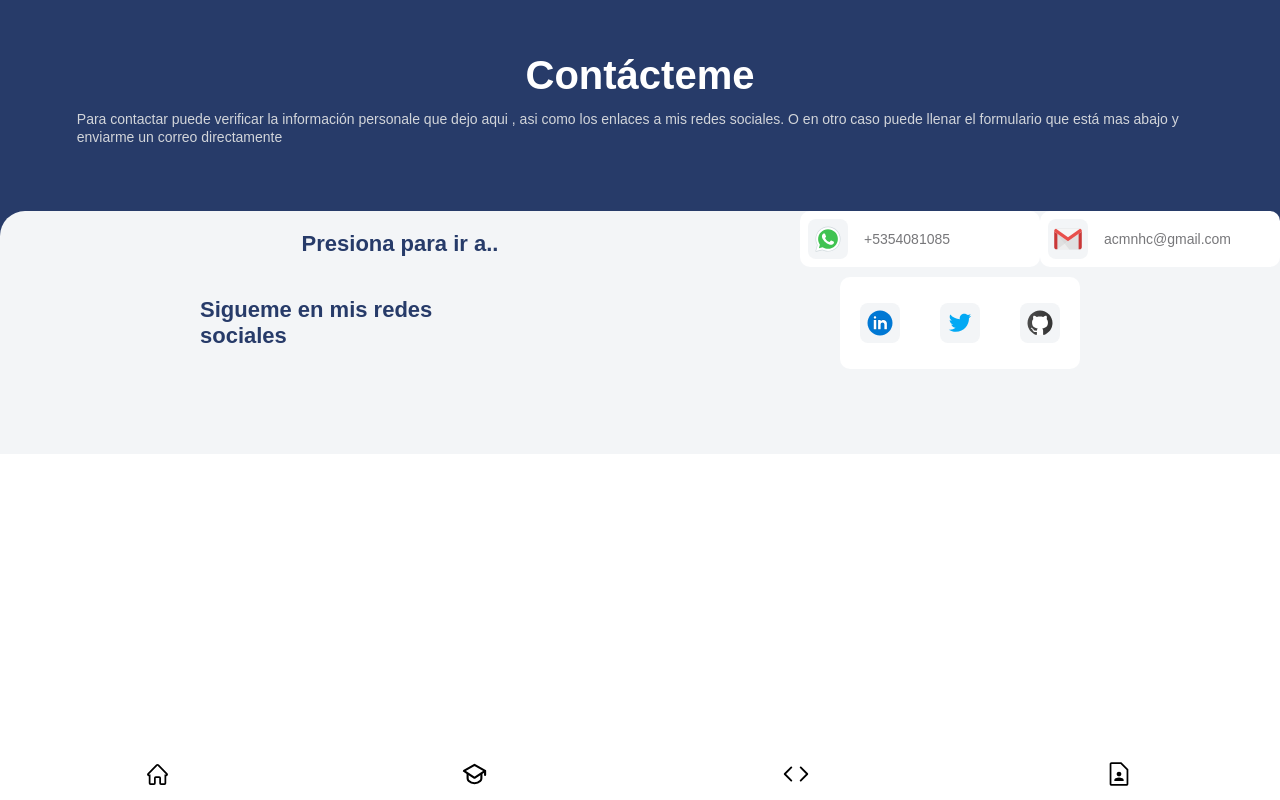
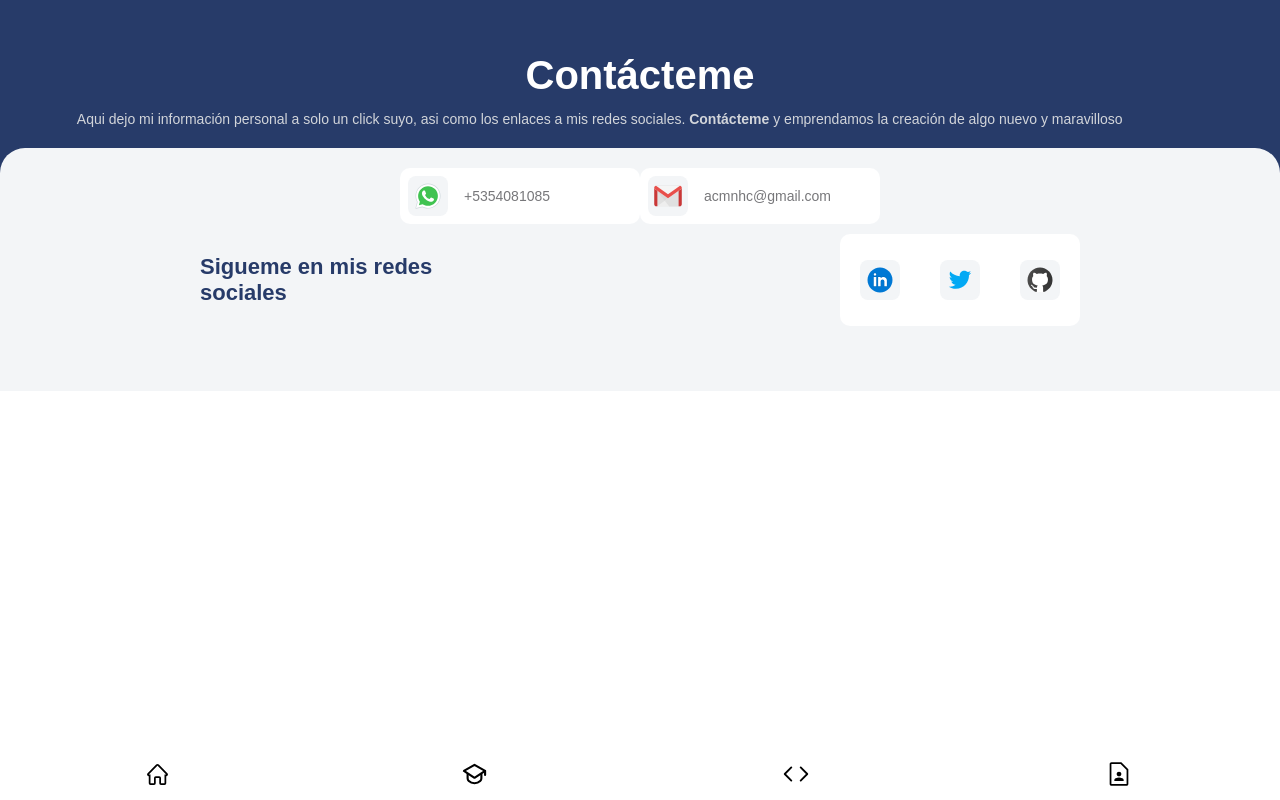
Before and after one commit to Yusei-0/Yusei-0, an Angular app: page /contact in a window 1280 px wide. Built offline with nearby package versions, Linux system fonts and the light colour scheme.

Commit message:
Update the text content

```diff
--- a/src/app/contact/contact/contact.component.css
+++ b/src/app/contact/contact/contact.component.css
@@ -7,7 +7,7 @@
     color: var(--just-white);
     display: flex;
     flex-wrap: wrap;
-    padding: 0 6% 40px 6%;
+    padding: 0 6% 20px 6%;
 }
 
 .contact-header h2{
@@ -19,21 +19,21 @@
 
 .contact-header .contact-text{
     font-size: 1.4rem;
-    font-weight: 500px;
+    font-weight: 300;
     line-height: 1.8rem;
     color: var(--grey-font);
-    margin-bottom: 25px;
 }
 
 .contact-main{
     background-color: var(--grey-background);
     border-radius: 25px 25px 0 0;
     height: 100%;
-    padding-bottom: 45px;
+    padding-bottom: 25px;
 }
 
 
-.contact-header-information{
+.contact-information{
+    padding-top: 20px;
     width: 100%;
     display: flex;
     flex-wrap: wrap;
@@ -46,7 +46,7 @@
     color: var(--color-primary);
 }
 
-.header-information-section{
+.information-section{
     display: flex;
     align-items: center;
     width: 240px;
@@ -65,19 +65,19 @@
     align-items: center;
     margin: 8px;
 }
-.header-information-section p{
+.information-section p{
     font-size: 1.4rem;
     font-weight: 500;
     color: var(--grey-font-dark);
     margin-left: 8px;
 }
-.contact-header-socialmedia{
+.contact-socialmedia{
     display: flex;
     flex-wrap: wrap;
     margin-bottom: 40px;
 }
 
-.contact-header-socialmedia h3{
+.contact-socialmedia h3{
     width: 240px;
 }
 
@@ -87,7 +87,7 @@ display: flex;
 justify-content: space-around;
 }
 
-.contact-header-socialmedia a{
+.contact-socialmedia a{
     text-decoration: none;
     color: var(--soft-black);
 }
--- a/src/app/contact/contact/contact.component.html
+++ b/src/app/contact/contact/contact.component.html
@@ -1,27 +1,27 @@
 <div class="contact-container">
     <div class="contact-header">
         <h2>Contácteme</h2>
-        <p class="contact-text">Para contactar puede verificar la información personale que dejo aqui , asi como los enlaces a mis redes sociales. O en otro caso puede llenar el formulario que está mas abajo y enviarme un correo directamente</p>
+        <p class="contact-text">Aqui dejo mi información personal a solo un click suyo, asi como los enlaces a mis redes sociales. <strong>Contácteme</strong>  y emprendamos la creación de algo nuevo y maravilloso </p>
     </div>
     <div class="contact-main">
-        <section class="contact-header-information">
-            <h3>Presiona para ir a..</h3>
-            <a  href="https://wa.me/5354081085?text=Hola%20le%20contacto%20para%20" class="header-information-section" target="_blank">
+        <section class="contact-information">
+            <!-- <h3>Presiona para ir a..</h3> -->
+            <a  href="https://wa.me/5354081085?text=Hola%20le%20contacto%20para%20" class="information-section" target="_blank">
                 <div class="img-information">
                     <app-icon [img]="'whatsapp-color'" [size]="30"></app-icon>
                 </div>
                 <p>+5354081085</p>
             </a>
-            <a href="mailto:elcorreoquequieres@correo.com?Subject=Hola%20le%20contacto%20para%20" class="header-information-section">
+            <a href="mailto:elcorreoquequieres@correo.com?Subject=Hola%20le%20contacto%20para%20" class="information-section">
                 <div class="img-information">
                     <app-icon [img]="'gmail-color'" [size]="30"></app-icon>
                 </div>
                 <p>acmnhc@gmail.com</p>
             </a>
         </section>
-        <div class="contact-header-socialmedia">
+        <section class="contact-socialmedia">
             <h3> Sigueme en mis redes sociales</h3>
-            <div class="header-information-section socialmedia-icons-container">
+            <div class="information-section socialmedia-icons-container">
                 <a href="https://www.linkedin.com/in/jusephortiz" class="img-information" target="_blank">
                     <app-icon [img]="'linkedin-color'" [size]="30"></app-icon>
                 </a>
@@ -32,7 +32,7 @@
                     <app-icon [img]="'github-color'" [size]="30"></app-icon>
                 </a>
             </div>
-        </div>
+        </section>
     </div>
     <!-- <div class="contact-main">
         <form action="">
```
